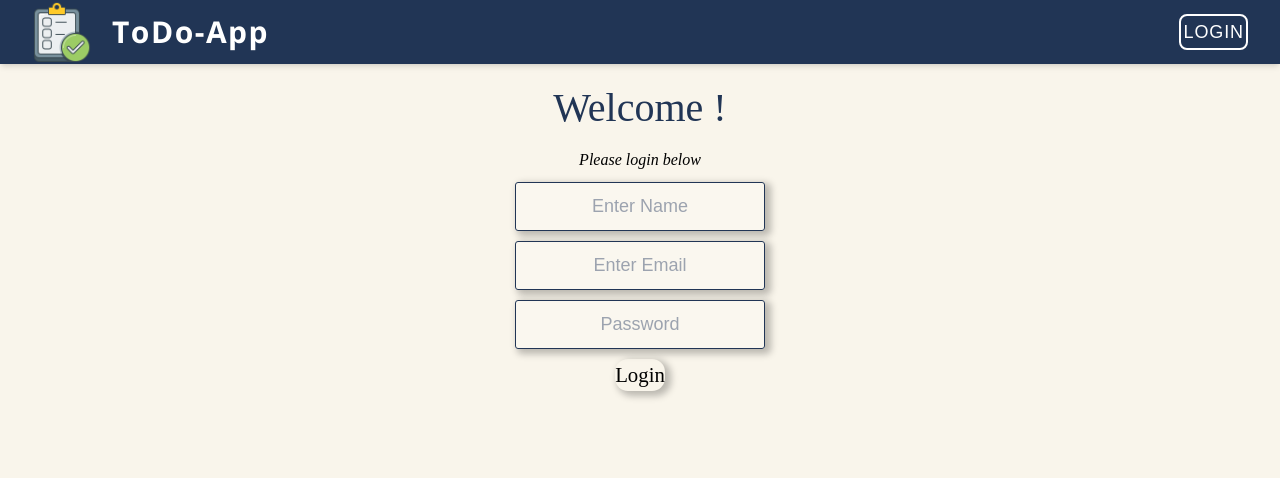
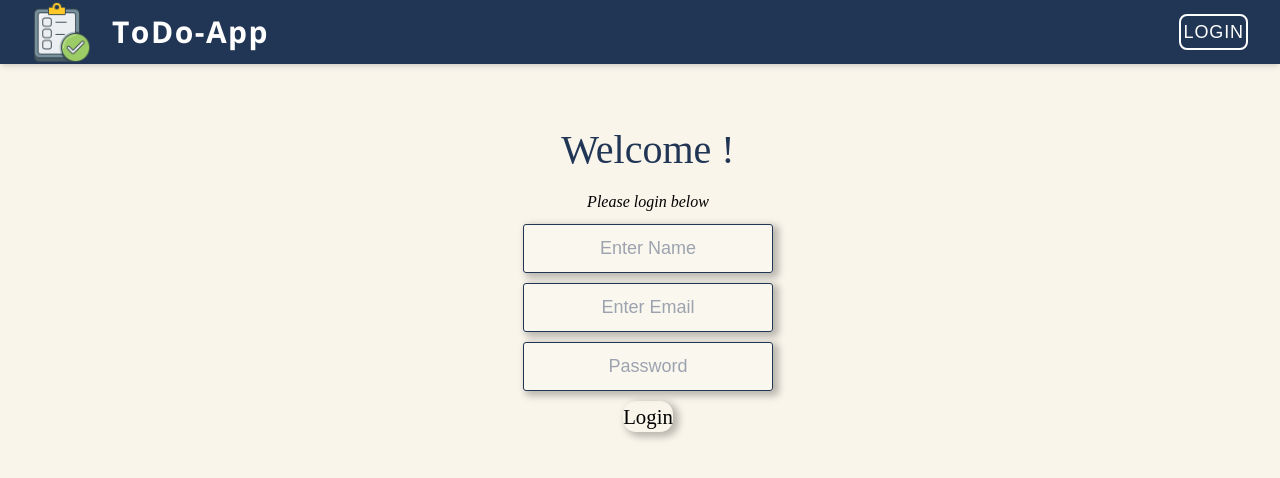
Before and after one commit to Aakash-mishra2/todo-app-assignment, a React (Create React App) app: page / in a window 1280 px wide. Shown: the top 478 px of the page. Built offline with nearby package versions, Linux system fonts and the light colour scheme; some icons are missing; a web font is replaced by a local one.

Commit message:
fixed main component

```diff
--- a/src/App.js
+++ b/src/App.js
@@ -32,7 +32,7 @@ function App() {
   return (
     <React.Fragment>
         <MainNavigation />
-        <main>
+        <main className='mt-20 ml-4'>
         <Suspense
           fallback={
             <div className='center'><LoadingSpinner asOverlay /></div>
```
